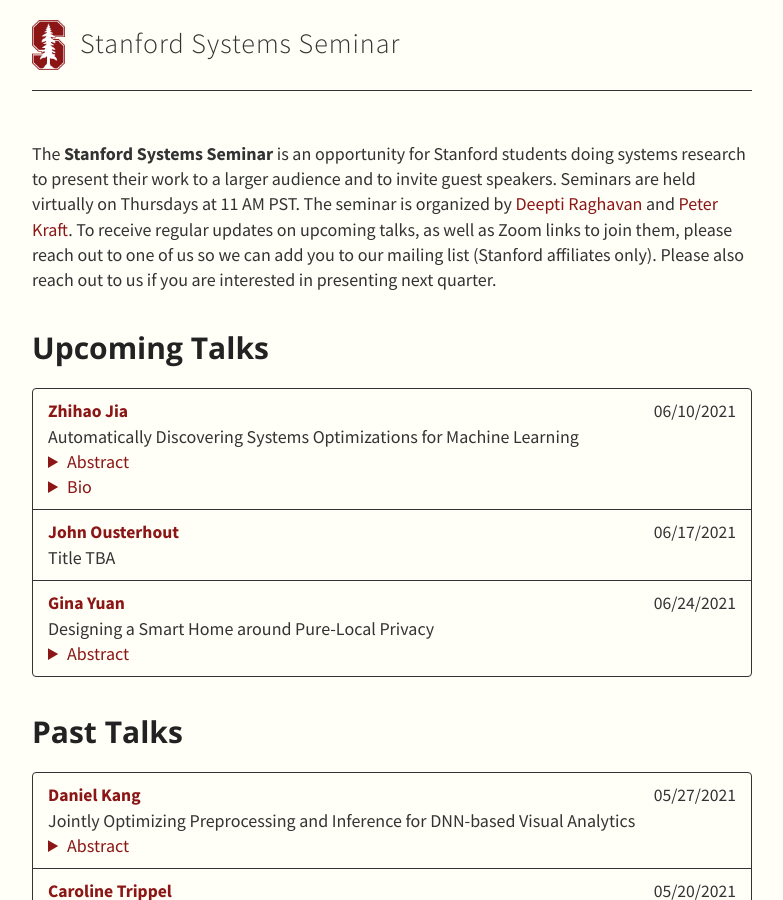
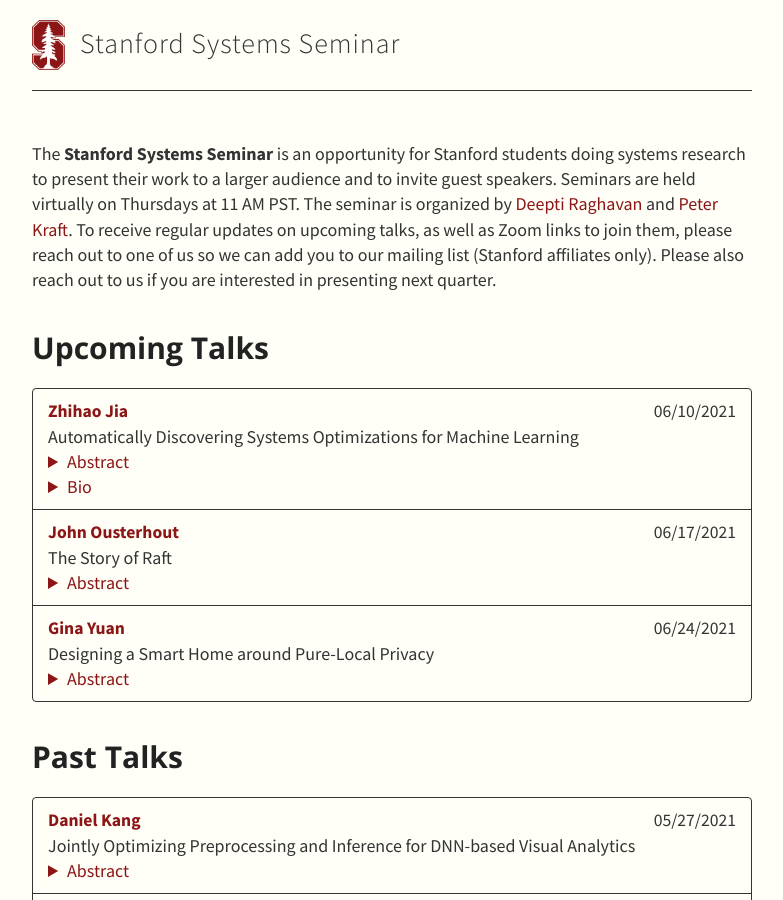
Before and after one commit to stanford-systems-seminar/stanford-systems-seminar.github.io, a Jekyll site: the page built from index.md, in a window 1280 px wide and 900 px high. Shown: the whole window, without its empty margins (248-1031 px from the left). Built offline with Jekyll 4.4.1, drawn with Linux system fonts in a browser that asks for light colours.

Commit message:
Update talks.yml

```diff
--- a/_data/talks.yml
+++ b/_data/talks.yml
@@ -8,7 +8,8 @@
       website: https://cs.stanford.edu/~zhihao/
     - speaker: John Ousterhout
       date: 06/17/2021
-      title: "Title TBA"
+      title: "The Story of Raft"
+      abstract: "In this talk I will discuss the back-story behind the Raft consensus algorithm: why we decided to undertake this project, how the algorithm developed, and the challenges of publishing an idea that 'gores a sacred cow'. I will also make several observations about how to perform research, how program committees work, and the relationship between Paxos and Raft."
       website: https://web.stanford.edu/~ouster/cgi-bin/home.php
     - speaker: Gina Yuan
       date: 06/24/2021
```
